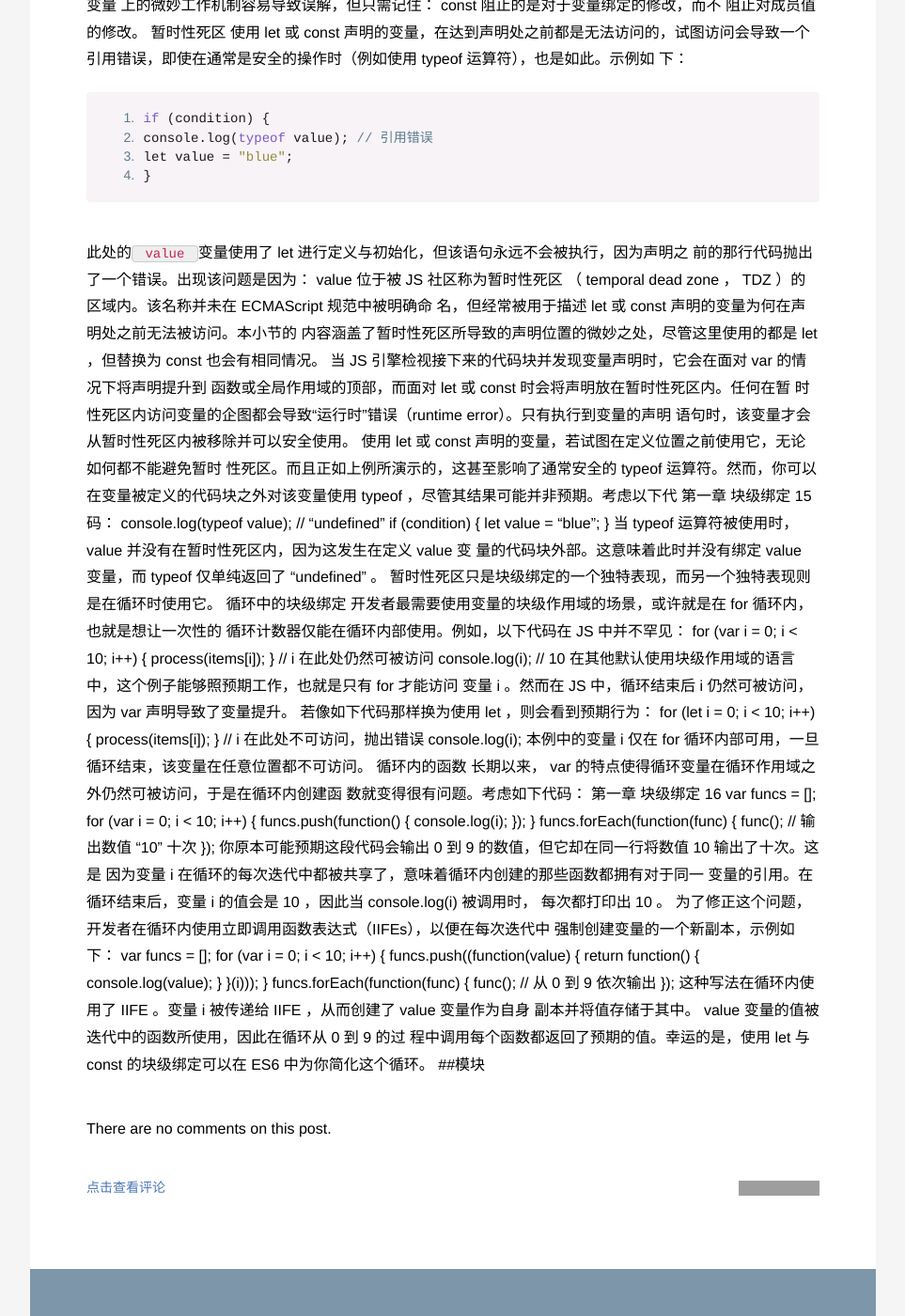
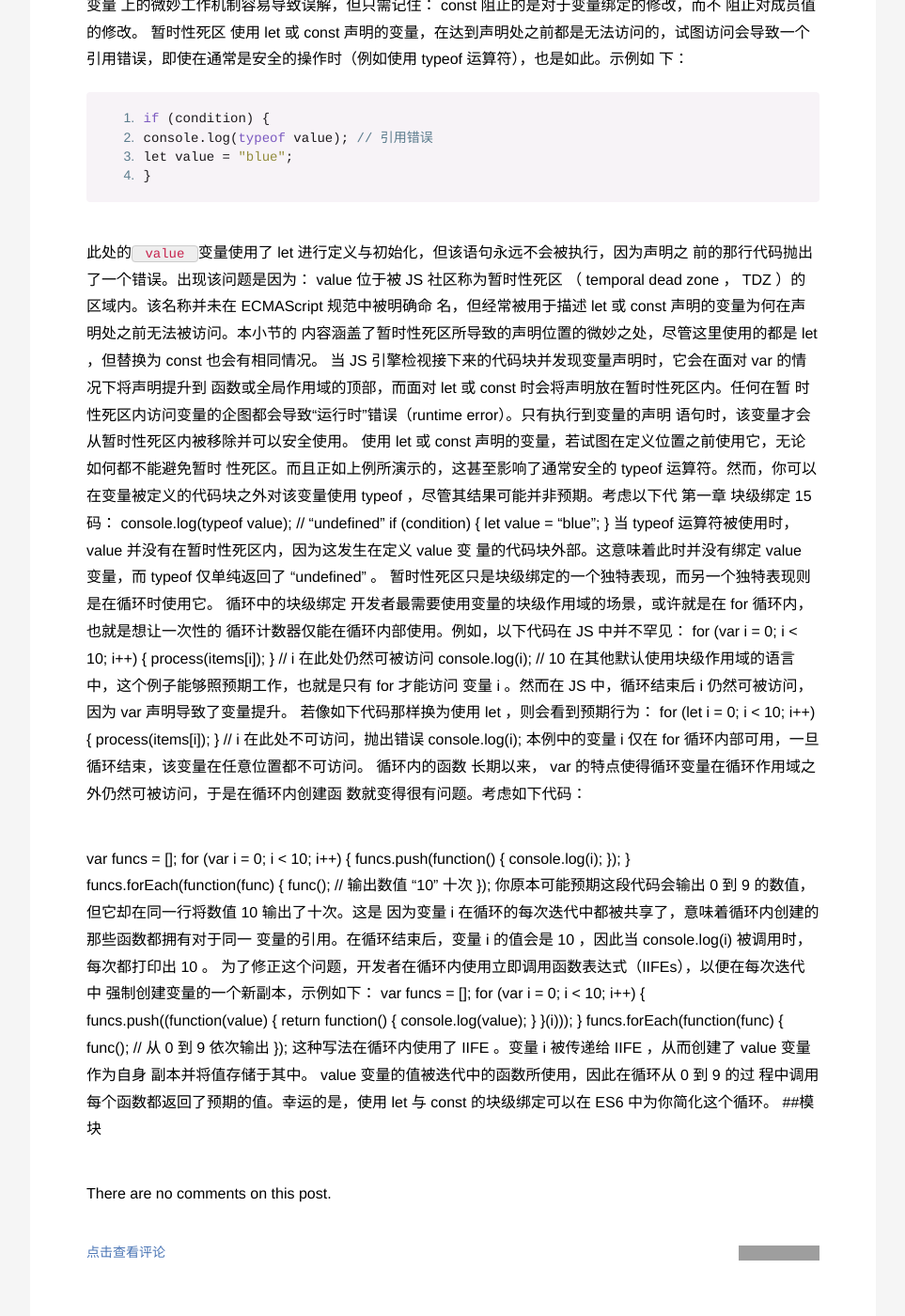
Before and after one commit to ioloveuu/ioloveuu.github.io, a Jekyll site: the page built from _posts/2016-08-01-ES6-notes.md, in a window 1280 px wide and 1400 px high, scrolled down 3891 px. Shown: the whole window at 94% size, without its empty margins (158-1121 px from the left). Built offline with Jekyll 4.4.1, drawn with Linux system fonts in a browser that asks for light colours; nearby versions of some CDN libraries; a script that is not in the unit is left out; grey boxes are pictures that could not be loaded.

Commit message:
Update 2016-08-01-ES6-notes.md

```diff
--- a/_posts/2016-08-01-ES6-notes.md
+++ b/_posts/2016-08-01-ES6-notes.md
@@ -223,8 +223,7 @@ console.log(i);
 循环内的函数
 长期以来，  var  的特点使得循环变量在循环作用域之外仍然可被访问，于是在循环内创建函
 数就变得很有问题。考虑如下代码：
-第一章 块级绑定
-16
+
 var funcs = [];
 for (var i = 0; i < 10; i++) {
 funcs.push(function() { console.log(i); });
```
